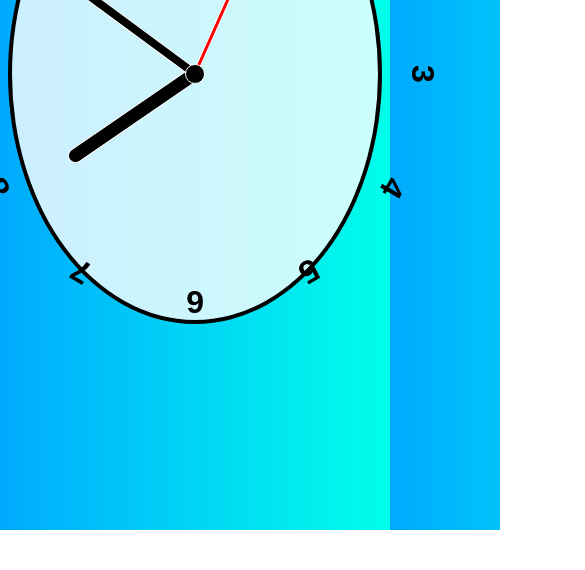
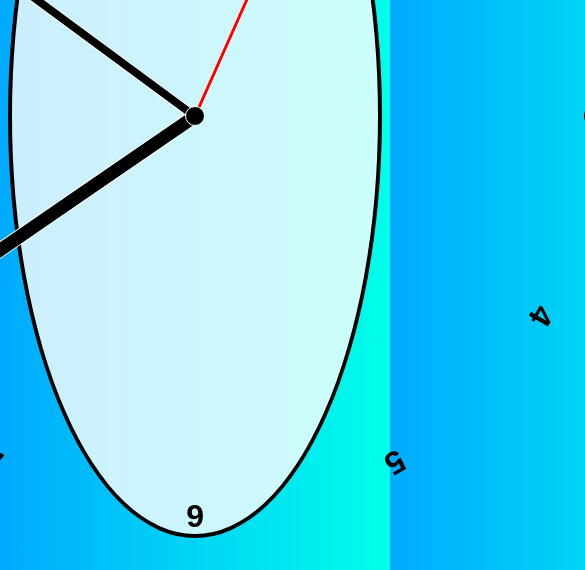
Before and after one commit to nihalpandey4/AnalogClock, a plain HTML site: page index.html in a window 390 px wide. Shown: the part 314-884 px from the top of the page, 585 px wide, since content can reach past the window. Before the commit the page ends 844 px from the top, so only its background shows below. Drawn offline with Linux system fonts and the light colour scheme.

Commit message:
mobile view bug fixed

```diff
--- a/styles.css
+++ b/styles.css
@@ -11,8 +11,8 @@ body{
   min-height: 90vh;
 }
 .clock{
-  height:500px;
-  width: 500px;
+  height:100vh;
+  width: 100vh;
   background: rgba(255,255,255,0.8);
   border-radius: 50%;
   border:4px solid black;
```
